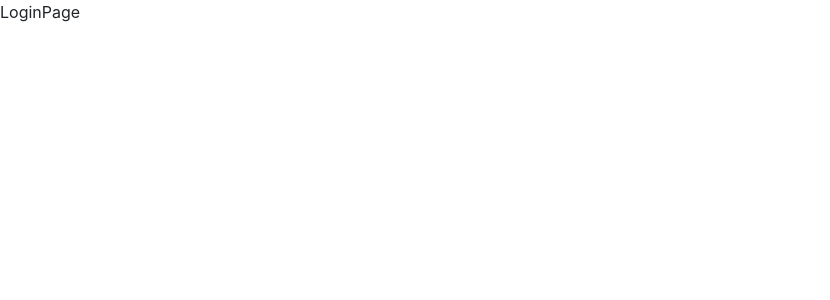
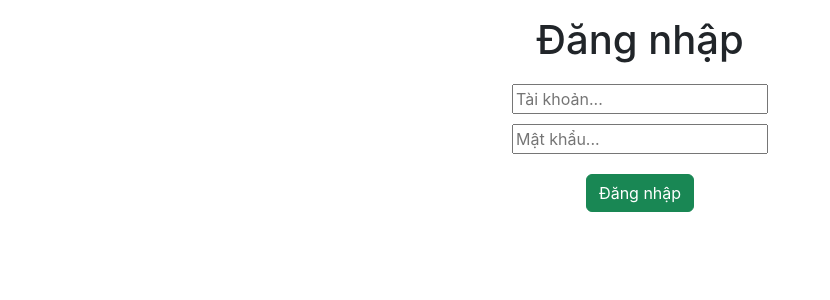
Before and after one commit to trungkien0997sg/capstone3, a React (Create React App) app: page /login in a window 1280 px wide. Shown: the top 300 px of the page, without its empty margins (0-830 px from the left). Built offline with nearby package versions, Linux system fonts and the light colour scheme.

Commit message:
update login

```diff
--- a/package.json
+++ b/package.json
@@ -3,6 +3,7 @@
   "version": "0.1.0",
   "private": true,
   "dependencies": {
+    "@hookform/resolvers": "^3.4.2",
     "@testing-library/jest-dom": "^5.17.0",
     "@testing-library/react": "^13.4.0",
     "@testing-library/user-event": "^13.5.0",
@@ -11,12 +12,14 @@
     "react": "^18.2.0",
     "react-bootstrap": "^2.10.2",
     "react-dom": "^18.2.0",
+    "react-hook-form": "^7.51.5",
     "react-redux": "^9.1.2",
     "react-router-dom": "^6.21.2",
     "react-scripts": "5.0.1",
     "redux": "^5.0.1",
     "redux-thunk": "^3.1.0",
-    "web-vitals": "^2.1.4"
+    "web-vitals": "^2.1.4",
+    "yup": "^1.4.0"
   },
   "scripts": {
     "start": "react-scripts start",
--- a/src/pages/AuthTemplate/LoginPage/index.jsx
+++ b/src/pages/AuthTemplate/LoginPage/index.jsx
@@ -1,5 +1,82 @@
-import React from "react";
+import React, { FormEvent, useEffect, useState } from "react";
+import { useDispatch, useSelector } from "react-redux";
+import { acFetchUserLogin } from "../../../store/userReducer/actions";
+import { useNavigate } from "react-router-dom";
+import { useForm } from "react-hook-form";
+import * as yup from "yup";
+import { yupResolver } from "@hookform/resolvers/yup";
+
+const schema = yup.object({
+  taiKhoan: yup.string().required("Vui lòng nhập tài khoản"),
+  matKhau: yup.string().required("Vui lòng nhập mật khẩu"),
+});
 
 export default function LoginPage() {
-  return <div>LoginPage</div>;
+  const dispatch = useDispatch();
+  const { loading, data, error } = useSelector((state) => state.userReducer);
+
+  const navigate = useNavigate();
+  const { register, handleSubmit, formState } = useForm({
+    defaultValues: { taiKhoan: "", matKhau: "" },
+    resolver: yupResolver(schema),
+    criteriaMode: "all",
+  });
+
+  useEffect(() => {
+    console.log("errors", formState.errors);
+  }, [formState]);
+
+  const onSubmit = (formValues) => {
+    dispatch(acFetchUserLogin(formValues));
+  };
+
+  useEffect(() => {
+    if (data) {
+      if (data.maLoaiNguoiDung === "QuanTri") {
+        alert(`đăng nhập thành công với quyền admin`);
+        navigate("/");
+      } else {
+        alert(`khách hàng đăng nhập thành công`);
+        navigate("/");
+      }
+    }
+  }, [data]);
+
+  return (
+    <div style={{ height: "30vh" }} className="text-center pt-3">
+      <h1 style={{ marginBottom: "20px" }}>Đăng nhập</h1>
+      <form
+        style={{ height: "30vh" }}
+        className="d-flex flex-column align-items-center"
+        onSubmit={handleSubmit(onSubmit)}
+      >
+        <input
+          style={{ marginBottom: "10px" }}
+          type="text"
+          placeholder="Tài khoản..."
+          {...register("taiKhoan")}
+        />
+        {formState.errors.taiKhoan?.message && (
+          <small className="text-danger">
+            {formState.errors.taiKhoan?.message}
+          </small>
+        )}
+        <input
+          style={{ marginBottom: "20px" }}
+          type="text"
+          placeholder="Mật khẩu..."
+          {...register("matKhau")}
+        />
+
+        <button disabled={loading} type="submit" className="btn btn-success">
+          {loading && (
+            <div className="spinner-border" role="status">
+              <span className="sr-only">Loading...</span>
+            </div>
+          )}
+          Đăng nhập
+        </button>
+      </form>
+    </div>
+  );
 }
--- a/src/store/rootReducer.js
+++ b/src/store/rootReducer.js
@@ -4,6 +4,7 @@ import bannerReducer from "./bannerReducer/bannerReducer";
 import heThongRapReducer from "./heThongRapReducer/heThongRapReducer";
 import movieDetailReducer from "./movieDetailReducer/movieDetailReducer";
 import lichChieuReducer from "./lichChieuReducer/lichChieuReducer";
+import userReducer from "./userReducer/userReducer";
 
 const rootReducer = combineReducers({
   // key: value
@@ -12,6 +13,7 @@ const rootReducer = combineReducers({
   heThongRapReducer,
   movieDetailReducer,
   lichChieuReducer,
+  userReducer,
 });
 
 export default rootReducer;
--- /dev/null
+++ b/src/store/userReducer/actions.js
@@ -0,0 +1,34 @@
+import api from "../../utils/apiUtil";
+import * as ActionType from "./constants";
+
+export const acFetchUserLogin = (user) => {
+  return (dispatch) => {
+    dispatch(acUserLoginRequest());
+    // call api
+    api
+      .post("/QuanLyNguoiDung/DangNhap", user)
+      .then((response) => {
+        localStorage.setItem("user", JSON.stringify(response.data.content));
+        dispatch(acUserLoginSuccess(response.data.content));
+      })
+      .catch((error) => dispatch(acUserLoginFailed(error)));
+  };
+};
+
+const acUserLoginRequest = () => {
+  return {
+    type: ActionType.USER_LOGIN_REQUEST,
+  };
+};
+const acUserLoginSuccess = (data) => {
+  return {
+    type: ActionType.USER_LOGIN_SUCCESS,
+    payload: data,
+  };
+};
+const acUserLoginFailed = (error) => {
+  return {
+    type: ActionType.USER_LOGIN_FAILED,
+    payload: error,
+  };
+};
--- /dev/null
+++ b/src/store/userReducer/constants.js
@@ -0,0 +1,3 @@
+export const USER_LOGIN_REQUEST = "@login/REQUEST";
+export const USER_LOGIN_SUCCESS = "@login/SUCCESS";
+export const USER_LOGIN_FAILED = "@login/FAILED";
--- /dev/null
+++ b/src/store/userReducer/userReducer.js
@@ -0,0 +1,38 @@
+import * as ActionType from "./constants";
+
+const currentUser = localStorage.getItem("user");
+
+const initialState = {
+  loading: false,
+  data: currentUser ? JSON.parse(currentUser) : null,
+  error: null,
+};
+
+const userReducer = (state = initialState, action) => {
+  switch (action.type) {
+    case ActionType.USER_LOGIN_REQUEST: {
+      state.loading = true;
+      state.data = null;
+      state.error = null;
+      return { ...state };
+    }
+    case ActionType.USER_LOGIN_SUCCESS: {
+      state.loading = false;
+      state.data = action.payload;
+      state.error = null;
+      return { ...state };
+    }
+
+    case ActionType.USER_LOGIN_FAILED: {
+      state.loading = false;
+      state.data = null;
+      state.error = action.payload;
+      return { ...state };
+    }
+
+    default:
+      return { ...state };
+  }
+};
+
+export default userReducer;
```
Also changed, not shown: 1 other file (tests, documents, lock files or other folders).
